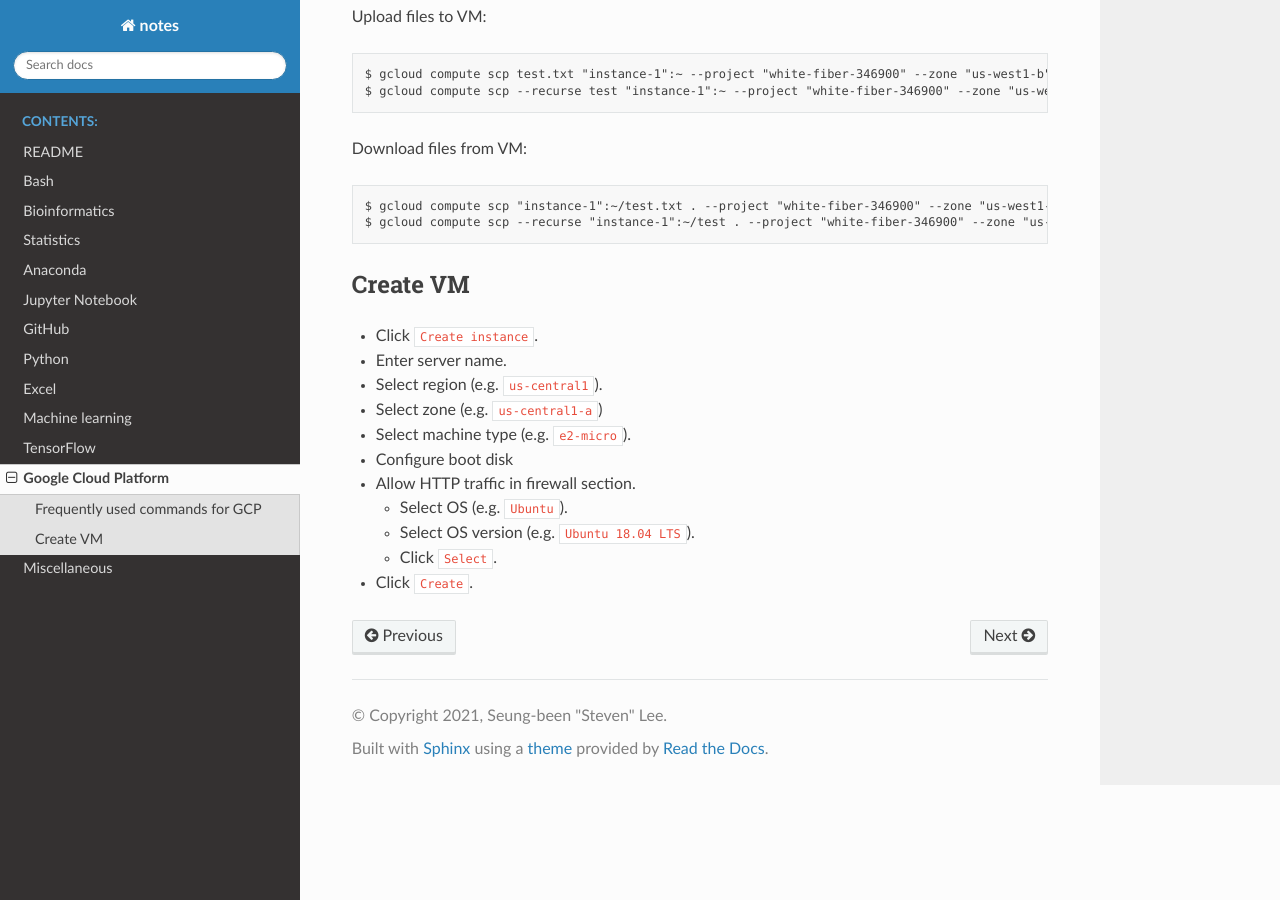
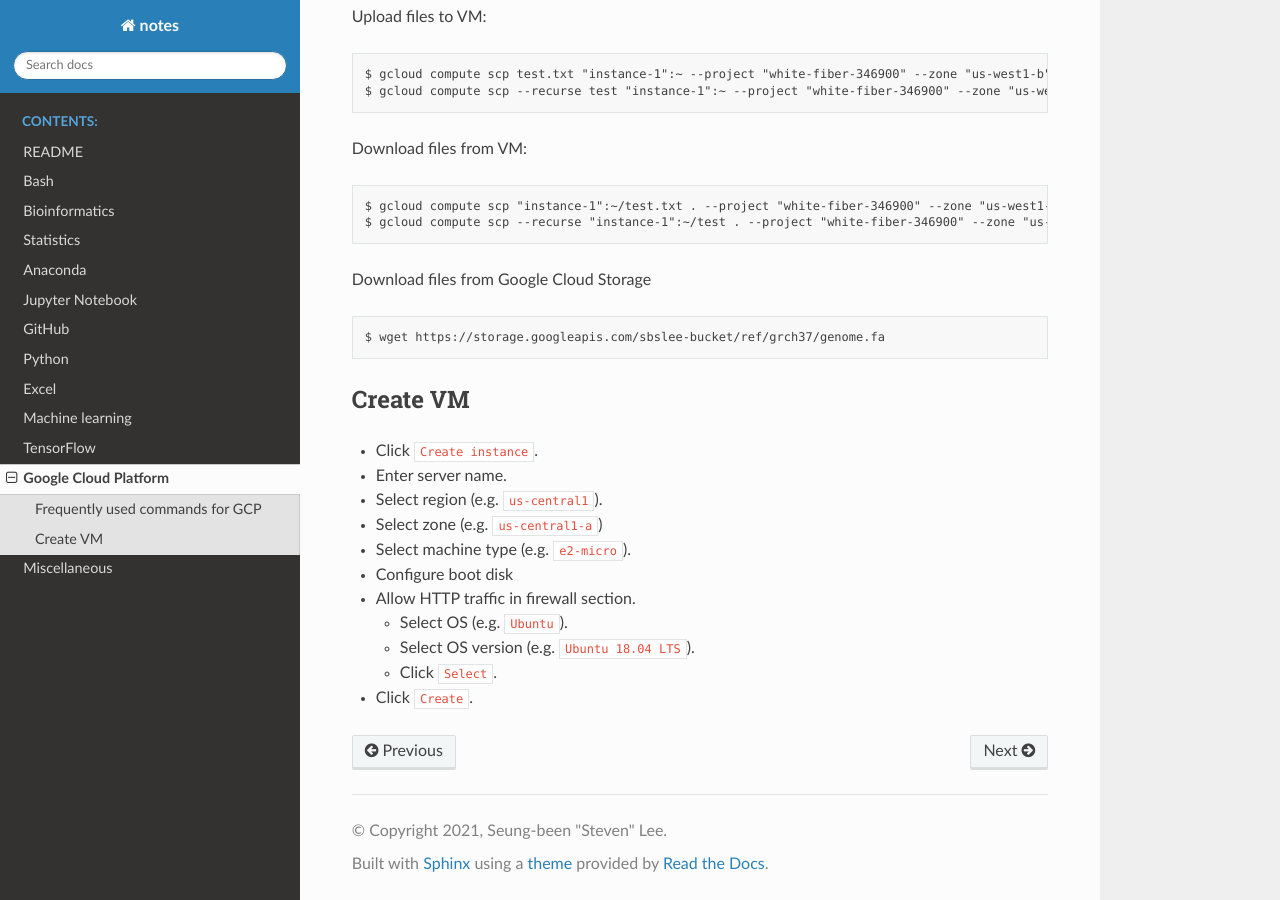
Before and after one commit to sbslee/notes, a Sphinx documentation site: the page built from docs/gcp.rst, in a window 1280 px wide and 900 px high, scrolled down 570 px. Built offline with Sphinx 7.4.7 and the Read the Docs theme 2.0.0, drawn with Linux system fonts in a browser that asks for light colours.

Commit message:
Update gcp.rst

```diff
--- a/docs/gcp.rst
+++ b/docs/gcp.rst
@@ -37,6 +37,12 @@ Download files from VM:
     $ gcloud compute scp "instance-1":~/test.txt . --project "white-fiber-346900" --zone "us-west1-b"
     $ gcloud compute scp --recurse "instance-1":~/test . --project "white-fiber-346900" --zone "us-west1-b"
 
+Download files from Google Cloud Storage
+
+.. code-block:: text
+
+    $ wget https://storage.googleapis.com/sbslee-bucket/ref/grch37/genome.fa
+
 Create VM
 =========
 
```
